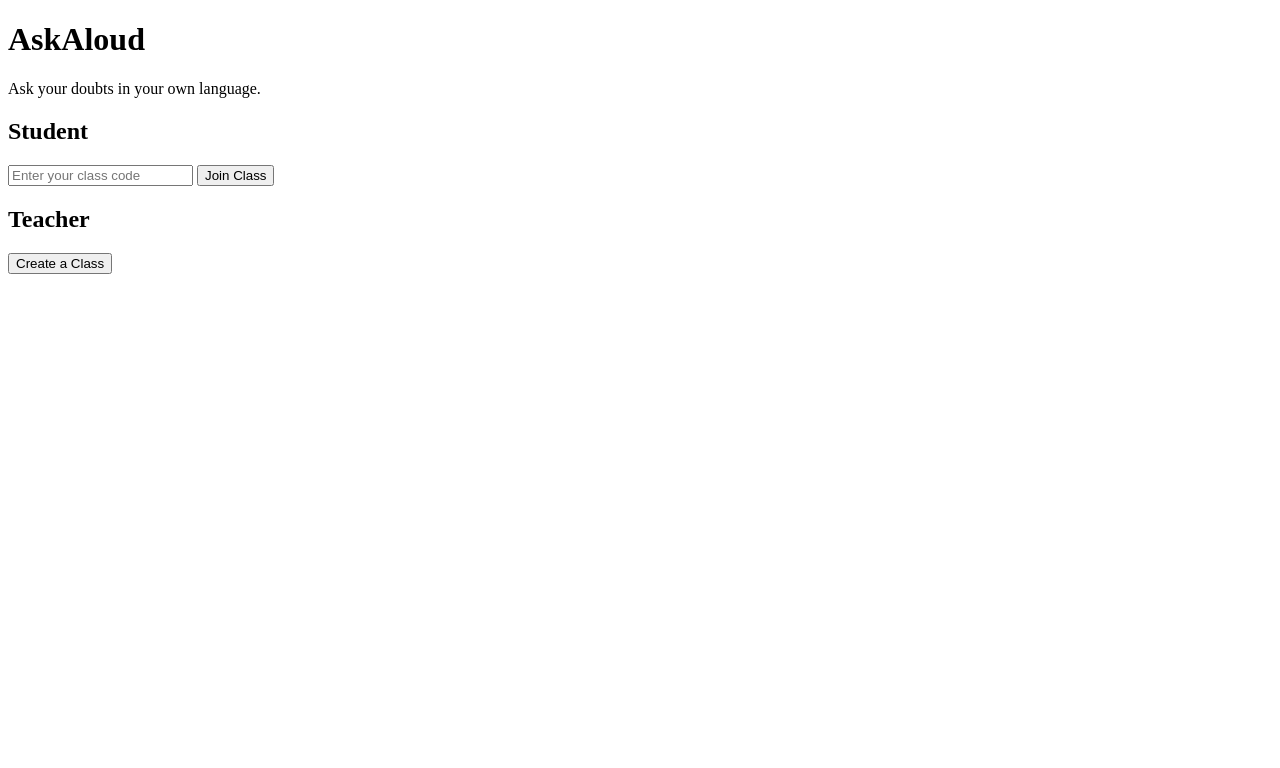
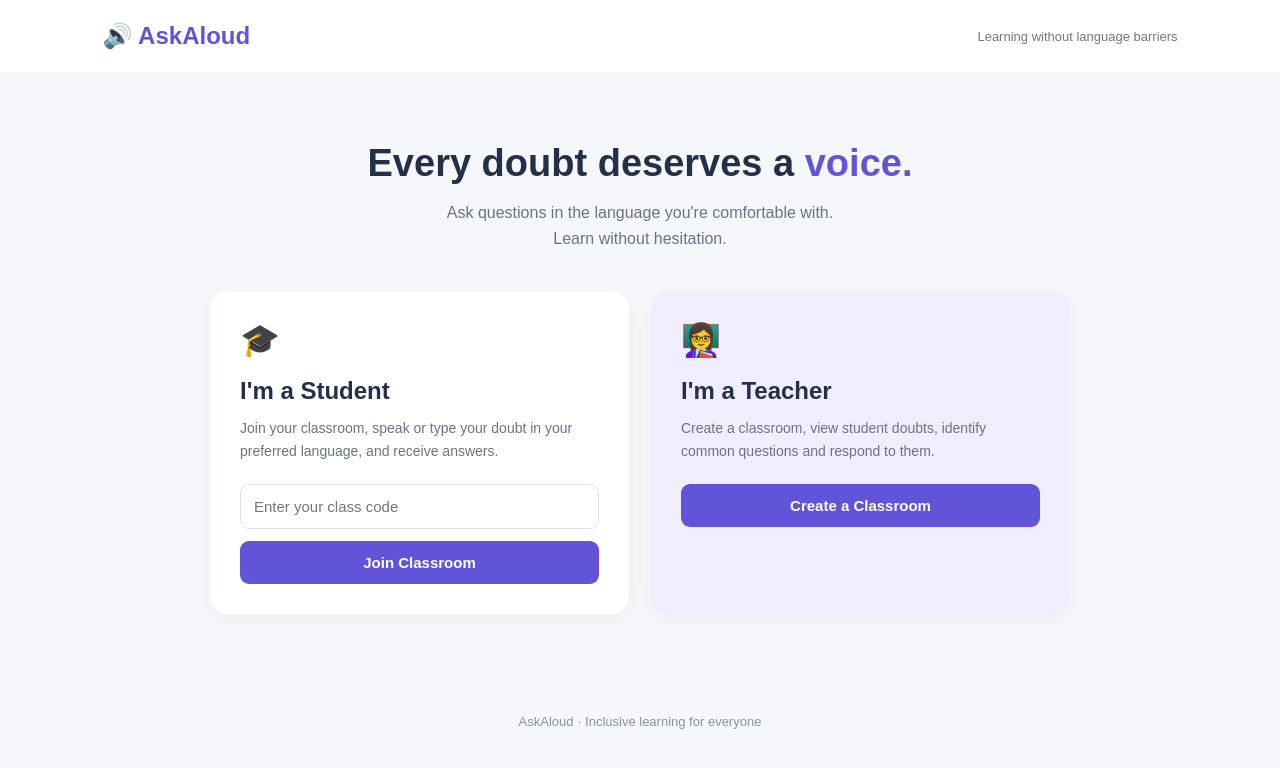
Before and after one commit to nivedya123guide-dotcom/AskAloud, a Python web app: template templates/index.html in a window 1280 px wide. Shown: the top 768 px of the page. Run offline with Jinja, Linux system fonts and the light colour scheme; the template is opened without the code that fills it, so the values that code supplies are empty.

Commit message:
Update index.html

```diff
--- a/templates/index.html
+++ b/templates/index.html
@@ -1,19 +1,197 @@
 <!DOCTYPE html>
 <html lang="en">
 <head>
-    <meta charset="UTF-8">
-    <meta name="viewport" content="width=device-width, initial-scale=1.0">
-    <title>AskAloud</title>
+<meta charset="UTF-8">
+<meta name="viewport" content="width=device-width, initial-scale=1.0">
+<title>AskAloud</title>
+
+<style>
+* {
+    box-sizing: border-box;
+    margin: 0;
+    padding: 0;
+}
+
+body {
+    font-family: Arial, sans-serif;
+    background: #f5f7fb;
+    color: #243047;
+}
+
+header {
+    padding: 22px 8%;
+    display: flex;
+    justify-content: space-between;
+    align-items: center;
+    background: white;
+}
+
+.logo {
+    font-size: 24px;
+    font-weight: bold;
+    color: #6254d9;
+}
+
+.tag {
+    color: #777;
+    font-size: 13px;
+}
+
+main {
+    max-width: 900px;
+    margin: 50px auto;
+    padding: 20px;
+}
+
+.hero {
+    text-align: center;
+    margin-bottom: 40px;
+}
+
+.hero h1 {
+    font-size: 38px;
+    margin-bottom: 15px;
+}
+
+.hero span {
+    color: #6254d9;
+}
+
+.hero p {
+    color: #697386;
+    line-height: 1.6;
+}
+
+.cards {
+    display: grid;
+    grid-template-columns: 1fr 1fr;
+    gap: 22px;
+}
+
+.card {
+    background: white;
+    border-radius: 18px;
+    padding: 30px;
+    box-shadow: 0 5px 20px rgba(0,0,0,0.04);
+}
+
+.icon {
+    font-size: 32px;
+    margin-bottom: 18px;
+}
+
+.card h2 {
+    margin-bottom: 12px;
+}
+
+.card p {
+    color: #697386;
+    font-size: 14px;
+    line-height: 1.6;
+    margin-bottom: 22px;
+}
+
+input {
+    width: 100%;
+    padding: 13px;
+    border: 1px solid #dce1eb;
+    border-radius: 9px;
+    margin-bottom: 12px;
+    font-size: 15px;
+}
+
+button {
+    width: 100%;
+    padding: 13px;
+    background: #6254d9;
+    color: white;
+    border: none;
+    border-radius: 9px;
+    cursor: pointer;
+    font-size: 15px;
+    font-weight: bold;
+}
+
+button:hover {
+    background: #5042c2;
+}
+
+.teacher {
+    background: #f0edff;
+}
+
+footer {
+    text-align: center;
+    color: #8a91a0;
+    font-size: 13px;
+    padding: 30px;
+}
+
+@media (max-width: 650px) {
+    .cards {
+        grid-template-columns: 1fr;
+    }
+
+    .hero h1 {
+        font-size: 30px;
+    }
+
+    main {
+        margin: 25px auto;
+    }
+}
+</style>
 </head>
+
 <body>
-    <h1>AskAloud</h1>
-    <p>Ask your doubts in your own language.</p>
 
-    <h2>Student</h2>
-    <input type="text" placeholder="Enter your class code">
-    <button>Join Class</button>
+<header>
+    <div class="logo">🔊 AskAloud</div>
+    <div class="tag">Learning without language barriers</div>
+</header>
 
-    <h2>Teacher</h2>
-    <button>Create a Class</button>
+<main>
+
+    <section class="hero">
+        <h1>Every doubt deserves a <span>voice.</span></h1>
+        <p>
+            Ask questions in the language you're comfortable with.<br>
+            Learn without hesitation.
+        </p>
+    </section>
+
+    <section class="cards">
+
+        <div class="card">
+            <div class="icon">🎓</div>
+            <h2>I'm a Student</h2>
+            <p>
+                Join your classroom, speak or type your doubt
+                in your preferred language, and receive answers.
+            </p>
+
+            <input type="text" placeholder="Enter your class code">
+            <button>Join Classroom</button>
+        </div>
+
+        <div class="card teacher">
+            <div class="icon">👩‍🏫</div>
+            <h2>I'm a Teacher</h2>
+            <p>
+                Create a classroom, view student doubts,
+                identify common questions and respond to them.
+            </p>
+
+            <button>Create a Classroom</button>
+        </div>
+
+    </section>
+
+</main>
+
+<footer>
+    AskAloud · Inclusive learning for everyone
+</footer>
+
 </body>
 </html>
```
